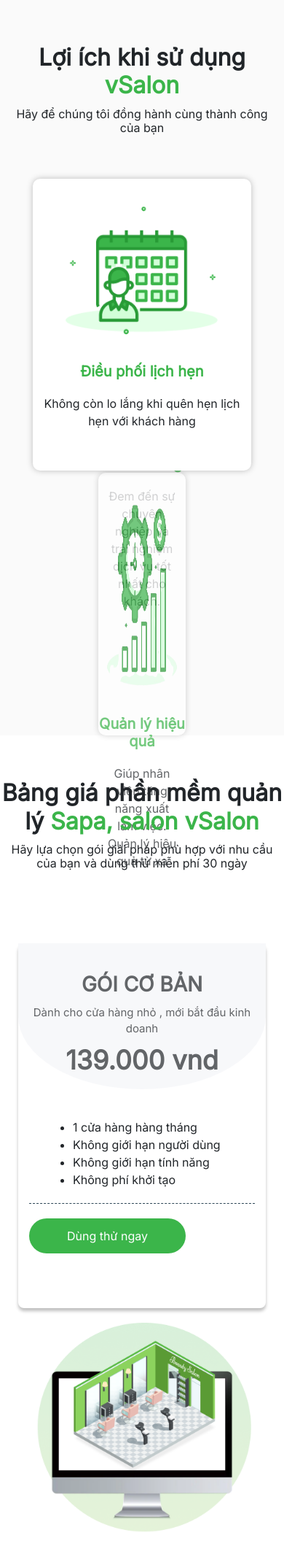
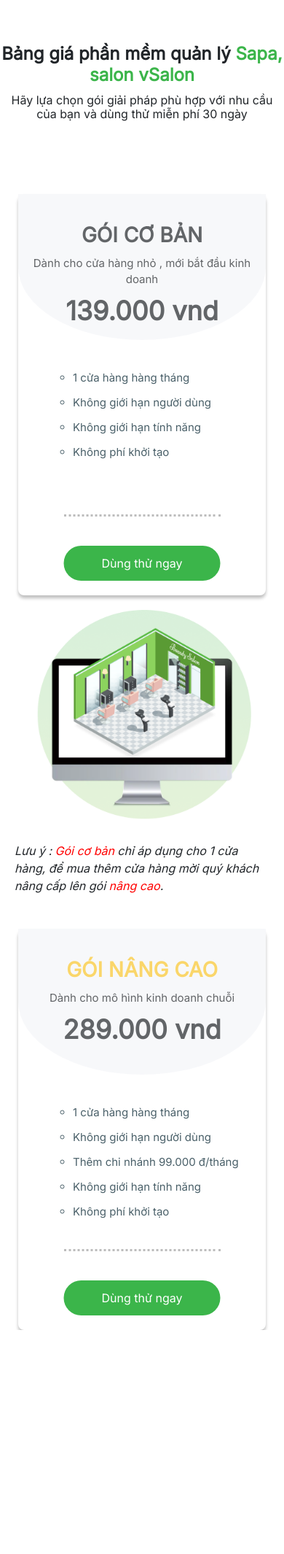
Before and after one commit to Haingocpham19/vSalon, a web app: file index.html in a window 390 px wide. Shown: the part 368-2498 px from the top of the page at 73% size. After the commit the page ends 2191 px from the top, so only its background shows below. Run offline with its HTML, style and script files only (its server is not run), Linux system fonts and the light colour scheme; some libraries are stand-ins or nearby versions.

Commit message:
day code hom qua

```diff
--- a/css/style.css
+++ b/css/style.css
@@ -53,7 +53,7 @@
 
 .feature-insite { display: block; padding-top: 40px; background-color: #ffffff; min-height: 550px; }
 .feature-insite .inner .feature-header { margin-bottom: 40px; }
-.feature-insite .inner .feature-header ul li { cursor: pointer; list-style-type: none; transition: all 0.5s, opacity 0 linear 0.2s; animation: fadeIn 2s; }
+.feature-insite .inner .feature-header ul li { cursor: pointer; list-style-type: none; animation-name: fadeIn; animation-duration: 2s; }
 .feature-insite .inner .feature-header ul li img:nth-child(1) { display: block; margin: 0 auto; }
 .feature-insite .inner .feature-header ul li img:nth-child(2) { display: none; }
 .feature-insite .inner .feature-header ul li p { font-weight: 600; font-size: 15px; margin-bottom: 10px; }
@@ -71,29 +71,32 @@
 .price-list-product .inner h2 span { font-weight: 700; color: #3bb54a; }
 .price-list-product .inner h6 { text-align: center; margin: 10px 0 60px 0; }
 .price-list-product .inner .price-list-items { margin-left: 0px; }
-.price-list-product .inner .price-list-items .price-item { width: 100%; justify-content: center; position: relative; min-height: 500px; background: #ffffff; box-shadow: 0px 4px 4px rgba(0, 0, 0, 0.25); border-radius: 8px; }
+.price-list-product .inner .price-list-items .price-item { width: 100%; justify-content: center; position: relative; min-height: 550px; background: #ffffff; box-shadow: 0px 4px 4px rgba(0, 0, 0, 0.25); border-radius: 8px; }
 .price-list-product .inner .price-list-items .price-item .choose-hover { position: absolute; left: 0%; opacity: 0.7; background-color: #f5f6f9; width: 100%; height: 200px; border-bottom-left-radius: 50%; border-bottom-right-radius: 50%; z-index: 30; text-align: center; }
 .price-list-product .inner .price-list-items .price-item .choose-hover h3 { font-size: 28px; padding-top: 40px; font-weight: 700; }
 .price-list-product .inner .price-list-items .price-item .choose-hover h3.advanced-pack { color: #f9c52c; }
 .price-list-product .inner .price-list-items .price-item .choose-hover p { font-weight: 400; font-size: 15px; padding: 10px 20px; }
 .price-list-product .inner .price-list-items .price-item .choose-hover h2 { padding-top: 20px; font-size: 36px; }
 .price-list-product .inner .price-list-items .price-item .choose-hover:hover { opacity: 1; color: #fff; background-color: #3bb54a; }
-.price-list-product .inner .price-list-items .price-item ul { padding: 240px 0 20px 60px; border-bottom: 1px dashed #2f4858; border-width: 60%; margin-bottom: 20px; }
-.price-list-product .inner .price-list-items .price-item ul border li { font-size: 15px; line-height: 24px; list-style-type: circle; }
-.price-list-product .inner .price-list-items .price-item button { width: 215px; height: 48px; background: #3BB54A; border-radius: 36px; color: #fff; border: none; }
+.price-list-product .inner .price-list-items .price-item ul { padding: 240px 0 20px 60px; }
+.price-list-product .inner .price-list-items .price-item ul li { font-size: 15px; line-height: 24px; list-style-type: circle; margin-bottom: 10px; color: #4A6069; }
+.price-list-product .inner .price-list-items .price-item .footer-pack { padding-top: 40px; border-top: dotted #BDBDBD; position: absolute; bottom: 20px; left: 50%; transform: translateX(-50%); }
+.price-list-product .inner .price-list-items .price-item .footer-pack button { width: 215px; height: 48px; background: #3BB54A; border-radius: 36px; color: #fff; border: none; }
 .price-list-product .inner .price-list-items .price-item-intro { width: auto; }
 .price-list-product .inner .price-list-items .price-item-intro img { display: block; margin: 0 auto; }
 .price-list-product .inner .price-list-items .price-item-intro p { font-style: italic; font-size: 16px; }
 .price-list-product .inner .price-list-items .price-item-intro p span { color: red; }
 
-@media (max-width: 1199px) { .feature-insite { display: none; }
-  .price-item-intro { margin-top: 20px; }
-  .price-item-intro img { width: 80%; height: 80%; }
-  .price-item-intro p { padding: 0 20px; }
-  .price-item { margin: 40px 40px 0 40px; }
-  .price-item .choose-hover h3 { font-size: 28px; padding-top: 40px; font-weight: 700; }
-  .price-item .choose-hover p { font-weight: 400; font-size: 15px; }
-  .price-item .choose-hover h2 { padding-top: 0px !important; font-size: 24px; }
+@media (max-width: 1199px) { .benefit-intro { display: none; }
+  .feature-insite { display: none; }
+  .price-list-product .inner h2 { font-size: 24px; }
+  .price-list-product .price-item-intro { margin-top: 20px; }
+  .price-list-product .price-item-intro img { width: 80%; height: 80%; }
+  .price-list-product .price-item-intro p { padding: 0 20px; }
+  .price-list-product .price-item { margin: 40px 40px 0 40px; }
+  .price-list-product .price-item .choose-hover h3 { font-size: 28px; padding-top: 40px; font-weight: 700; }
+  .price-list-product .price-item .choose-hover p { font-weight: 400; font-size: 15px; }
+  .price-list-product .price-item .choose-hover h2 { padding-top: 0px !important; font-size: 24px; }
   .header-section .inner .menu .menu-cate { display: none; }
   .introduction { min-height: 600px; background-image: url("https://i.ibb.co/Mp6qhgM/v-Salon-export.png"); background-position: left; height: 100%; background-size: cover; }
   .introduction .slide .inner { top: 10% !important; left: 12% !important; position: absolute; }
--- a/css/style.scss
+++ b/css/style.scss
@@ -244,8 +244,8 @@
         li {
           cursor: pointer;
           list-style-type: none;
-          transition: all 0.5s, opacity 0 linear 0.2s;
-          animation: fadeIn 2s;
+          animation-name: fadeIn;
+          animation-duration: 2s;
 
           img:nth-child(1) {
             display: block;
@@ -318,7 +318,7 @@
         width: 100%;
         justify-content:center;
         position: relative;
-        min-height: 500px;
+        min-height: 550px;
         background: #ffffff;
         box-shadow: 0px 4px 4px rgba(0, 0, 0, 0.25);
         border-radius: 8px;
@@ -358,15 +358,21 @@
         }
         ul {
           padding: 240px 0 20px 60px;
-          border li {
+          li {
             font-size: 15px;
             line-height: 24px;
             list-style-type: circle;
+            margin-bottom: 10px;
+            color:#4A6069;
           }
-          border-bottom: 1px dashed #2f4858;
-          border-width: 60%;
-          margin-bottom: 20px;
         }
+        .footer-pack{
+          padding-top:40px;
+          border-top:dotted #BDBDBD;
+          position: absolute;
+          bottom:20px;
+          left:50%;
+          transform:translateX(-50%);
           button{
             width: 215px;
             height: 48px;
@@ -374,6 +380,7 @@
             border-radius: 36px;
             color: #fff;
             border:none;
+        }
         }
 
       }
@@ -395,8 +402,17 @@
   }
 }
 @media (max-width: 1199px) {
+  .benefit-intro{
+    display:none;
+  }
   .feature-insite {
     display: none;
+  }
+  .price-list-product {
+    .inner {
+      h2 {
+        font-size: 24px;
+      }
     }
     .price-item-intro {
       margin-top: 20px;
@@ -426,6 +442,8 @@
       }
       margin: 40px 40px 0 40px;
     }
+  }
+
   .header-section .inner .menu .menu-cate {
     display: none;
   }
--- a/index.html
+++ b/index.html
@@ -40,7 +40,7 @@
                             <a href="#">Ứng dụng Mobile</a>
                             <a href="#">Phản hồi</a>
                         </div>
-                        <div class="change-stuff d-flex">
+                        <div class="change-stuff d-flex justify-content-around">
                             <div class="change-language">
                                 <img src="/images/2560px-Flag_of_Vietnam.svg.png" width="24px" height="17.14px">
                                 <svg xmlns="http://www.w3.org/2000/svg" width="16" height="16" fill="currentColor"
@@ -49,7 +49,7 @@
                                         d="M1.646 4.646a.5.5 0 0 1 .708 0L8 10.293l5.646-5.647a.5.5 0 0 1 .708.708l-6 6a.5.5 0 0 1-.708 0l-6-6a.5.5 0 0 1 0-.708z" />
                                 </svg>
                             </div>
-                            <div class="action-login-register">
+                            <div class="action-login-register ">
                                 <button>Đăng ký</button>
                                 <button>Đăng nhập</button>
                             </div>
@@ -304,8 +304,9 @@
                                 Không phí khởi tạo
                             </li>
                         </ul>
+                        <div class="footer-pack" >
                             <button>Dùng thử ngay</button>
-                    </div>
+                        </div>                    </div>
                     <div class="col-md-4 col-xs-12 col-sm-12 price-item-intro">
                         <img src="/images/image-intro-price-list.png">
                         <p>Lưu ý :<span> Gói cơ bản</span> chỉ áp dụng cho 1 cửa hàng, để mua thêm cửa hàng mời quý
@@ -336,7 +337,7 @@
                                 Không phí khởi tạo
                             </li>
                         </ul>
-                        <div class="footer-pack">
+                        <div class="footer-pack" >
                             <button>Dùng thử ngay</button>
                         </div>
                     </div>
```
Also changed, not shown: 1 other file. Lines whose indentation alone changed are shown as unchanged.
